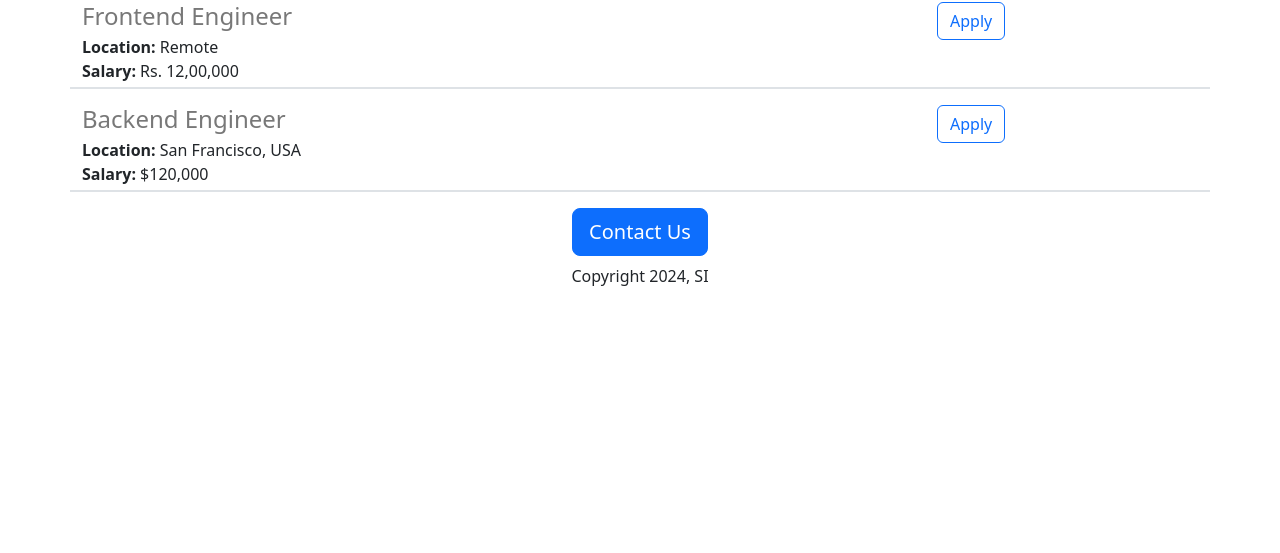
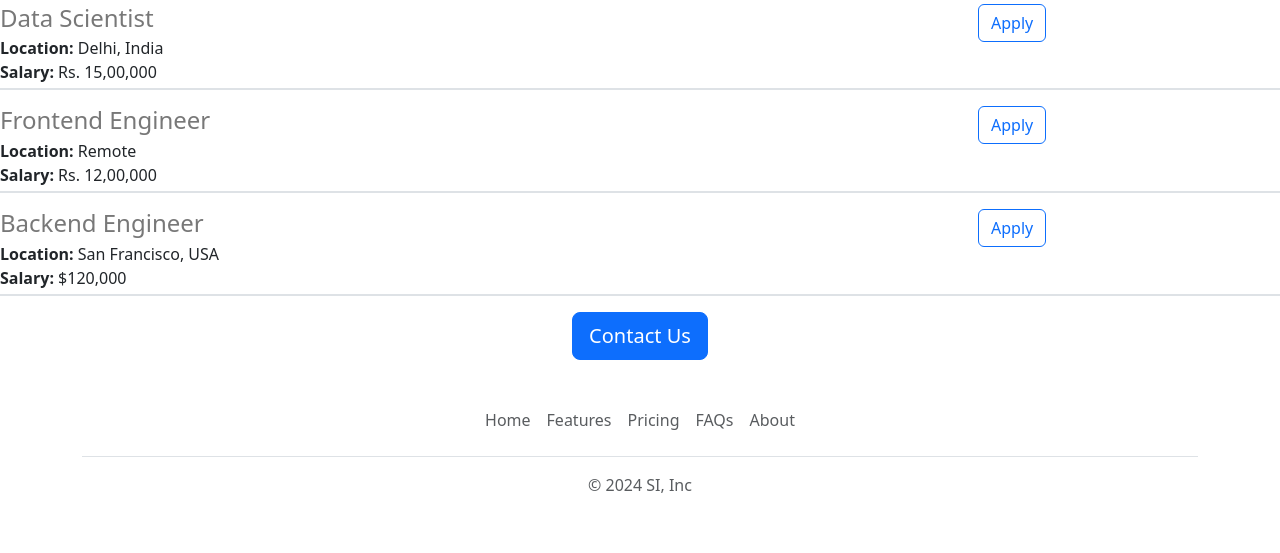
Before and after one commit to sxm-003/career-website, a Flask app: page / in a window 1280 px wide. Shown: the part 912-1465 px from the top of the page. Before the commit the page ends 1198 px from the top, so only its background shows below. Run offline with Flask 3, Linux system fonts and the light colour scheme.

Commit message:
aesthetics

```diff
--- /dev/null
+++ b/templates/footer.html
@@ -0,0 +1,12 @@
+<div class="container">
+  <footer class="py-3 my-4">
+    <ul class="nav justify-content-center border-bottom pb-3 mb-3">
+      <li class="nav-item"><a href="#" class="nav-link px-2 text-body-secondary">Home</a></li>
+      <li class="nav-item"><a href="#" class="nav-link px-2 text-body-secondary">Features</a></li>
+      <li class="nav-item"><a href="#" class="nav-link px-2 text-body-secondary">Pricing</a></li>
+      <li class="nav-item"><a href="#" class="nav-link px-2 text-body-secondary">FAQs</a></li>
+      <li class="nav-item"><a href="#" class="nav-link px-2 text-body-secondary">About</a></li>
+    </ul>
+    <p class="text-center text-body-secondary">&copy; 2024 SI, Inc</p>
+  </footer>
+</div>
--- a/templates/home.html
+++ b/templates/home.html
@@ -11,17 +11,27 @@
   #banner{
     height: 360px;
     width: 100%;
+    object-fit: cover;
+    margin-bottom: 16px;
   }
 </style>
   </head>
   <body>
+    {%include 'nav.html'%}
+    <img class='img-fluid' id='banner' src="static/banner.jpg"  >
     <div class = 'container'>
-      <h1 class='text-center mt-2 mb-4'>
-        Careers at {{company_name}}
-      </h1>
-      <img class='img-fluid' id='banner' src="static/banner.jpg" >
       <h2 class='text-center mt-2 mb-4'>About SI</h2>
-      <p class= 'lead'>Lorem ipsum dolor sit amet, consectetur adipiscing elit, sed do eiusmod tempor incididunt ut labore et dolore magna aliqua. Ut enim ad minim veniam, quis nostrud exercitation ullamco laboris nisi ut aliquip ex ea commodo consequat. Duis aute irure dolor in reprehenderit in voluptate velit esse cillum dolore eu fugiat nulla pariatur. Excepteur sint occaecat cupidatat non proident, sunt in culpa qui officia deserunt mollit anim id est laborum.</p>
+      <div class = 'row margin-bottom:16px'>
+      <div class='col-md-8'>
+        <p class= 'lead'>
+        Lorem ipsum dolor sit amet, consectetur adipiscing elit, sed do eiusmod tempor incididunt ut labore et dolore magna aliqua. Ut enim ad minim veniam, quis nostrud exercitation ullamco laboris nisi ut aliquip ex ea commodo consequat. Duis aute irure dolor in reprehenderit in voluptate velit esse cillum dolore eu fugiat nulla pariatur. Excepteur sint occaecat cupidatat non proident, sunt in culpa qui officia deserunt mollit anim id est laborum.</p>
+        </div>
+        <div class='d-none d-md-block col-md-4'>
+        <img src="/static/people.jpg" style="height:240px; width:400px;object-fit:cover; border-radius:4px;">
+        </div>
+      </div>
+
+      </div>
       <h2 class='text-center mt-2 mb-4'>OPEN POSITIONS</h2>
       <div>
         {%for job in jobs%}
@@ -29,9 +39,9 @@
         {%endfor%}
       </div>
       <div class='text-center' >
-        <button type="button" class="btn btn-primary btn-lg">Contact Us</button>
-        <p class='mt-2'>Copyright 2024, SI</p>
+        <a href="mailto:org@SI.com?subject=Job%20opening%20query&body=%3CNAME%3E%0D%0A%3CJOB%20POSITION%3E%0D%0A%0D%0A%3CQUERY%3E" type="button" class="btn btn-primary btn-lg">Contact Us</a>
       </div>
     </div>
+    {%include 'footer.html' %}
   </body>
 </html>
--- /dev/null
+++ b/templates/nav.html
@@ -0,0 +1,9 @@
+<nav class="navbar shadow-sm fixed-top bg-white">
+  <div class="container-fluid">
+    <a class="navbar-brand" href="#">
+      <img src="/static/logo.svg" alt="Logo" width="30" height="24" class="d-inline-block align-text-top">
+      SI
+    </a>
+  </div>
+</nav>
+<div style='height: 56px'></div>
```
Also changed, not shown: static/banner.jpg, static/logo.svg (added), 1 other file.
